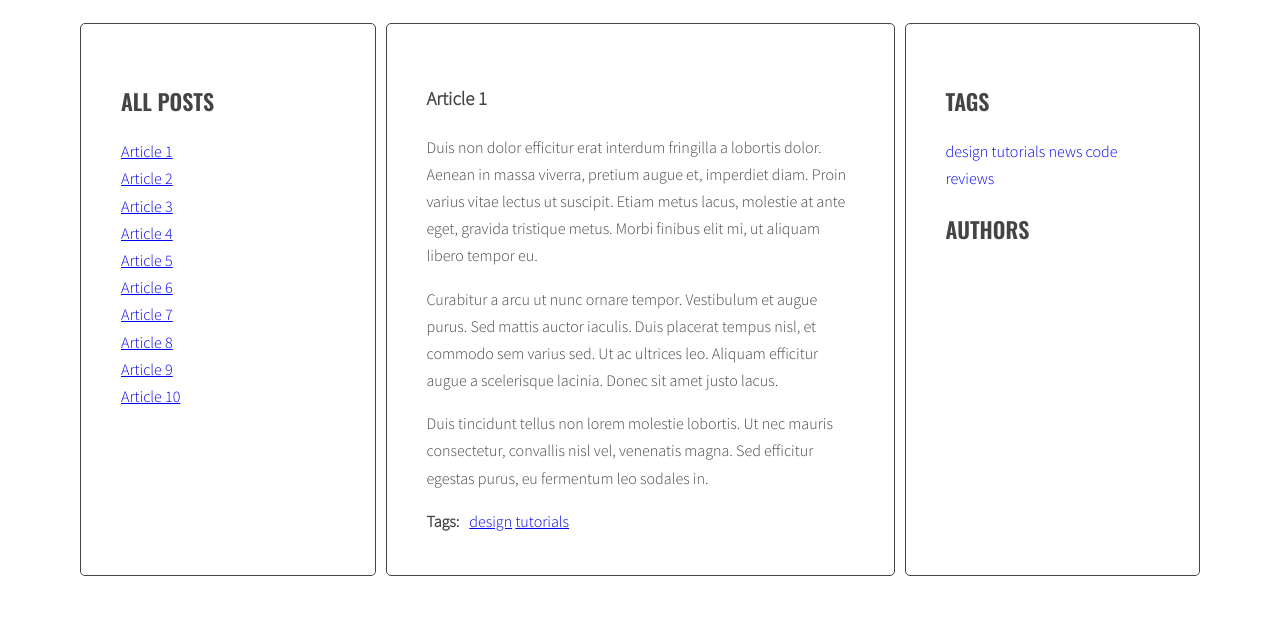
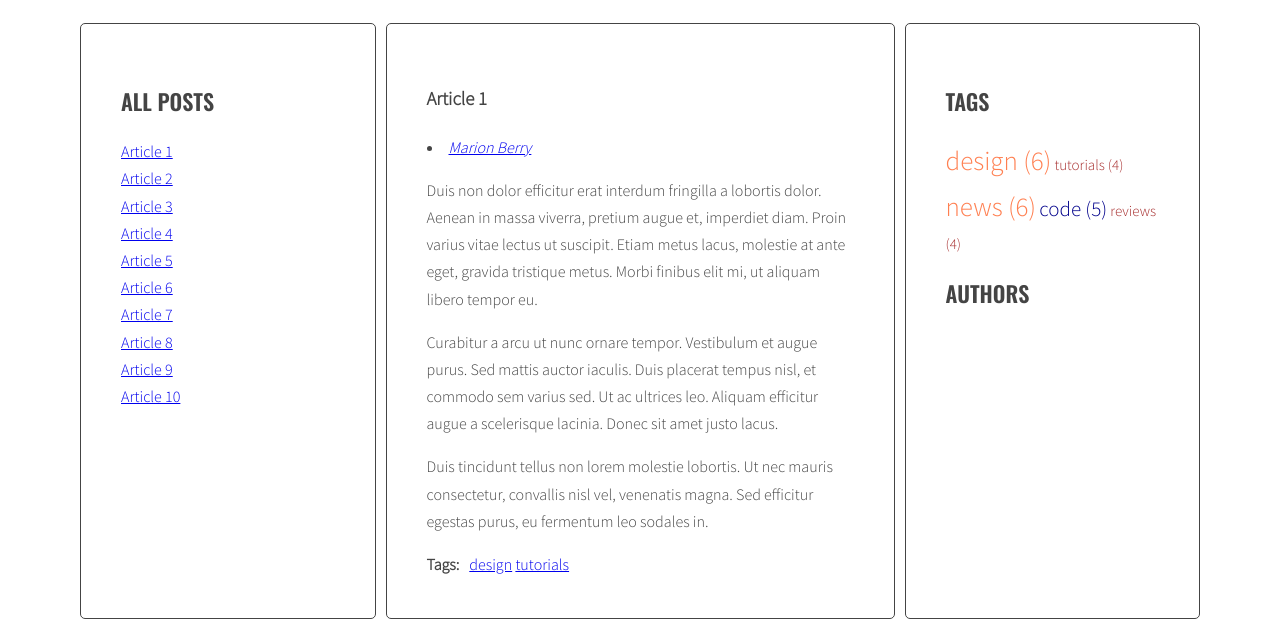
Before and after one commit to dmgorecka/javascript-blog, a website: page index.html in a window 1280 px wide. Shown: the part 220-847 px from the top of the page. Before the commit the page ends 804 px from the top, so only its background shows below. Drawn offline with nearby package versions, Linux system fonts and the light colour scheme.

Commit message:
Change js

```diff
--- a/index.html
+++ b/index.html
@@ -190,7 +190,7 @@
         </div>
         <script id="template-tag-cloud-link" type="text/x-handlebars-template">
             {{#each tags}}
-            <li><a href="#tag-{{ tag }}"><span>{{ tag }}</span></a></li>
+            <li><a href="#tag-{{ tag }}" class = "{{className}}"><span>{{ tag }} ({{count}})</span></a></li>
             {{/each}}
         </script>
         <script id="template-article-author-link" type="text/x-handlebars-template">
--- a/js/script.js
+++ b/js/script.js
@@ -216,7 +216,7 @@ function generateTags(){
     // console.log('taglinkHTML:', tagLinkHTML);
 
     const tagLinkHTML = '<li><a href="#tag-' + tag + '" class="' + calculateTagClass(allTags[tag], tagsParams) + '">' + tag + '  ' + ' </a></li>';
-    console.log('tagLinkHTML:', tagLinkHTML);
+    //console.log('tagLinkHTML:', tagLinkHTML);
     allTagsData.tags.push({
       tag: tag,
       count: allTags[tag],
@@ -329,7 +329,7 @@ function calculateAuthorsParams(authors){
       params.min = authors[author];
     }
   }
-  console.log(authors);
+  console.log(params);
   return params;
 }
 
@@ -343,7 +343,7 @@ function calculateAuthorClass(count, params){
 
 function generateAuthors(){
   /* [NEW] create a new variable allAuthors with an empty object */
-  let allAuthors = {};
+  let allAuthorsData = {authors:[]};
   /* find all articles */
   const articles = document.querySelectorAll(optArticleSelector);
   console.log(articles);
@@ -351,20 +351,19 @@ function generateAuthors(){
   for(let article of articles) {
     /* find authors wrapper */
     const wrapperAuthors = article.querySelector(optArticleAuthorSelector);
-    console.log({wrapperAuthors});
+    console.log(wrapperAuthors);
     /* make html variable with empty string */
     let html = '';
     /* get authors from post-author attribute */
-    const articleAuthors = article.getAttribute('post-author');
-    console.log(articleAuthors);
+    const author = article.getAttribute('post-author');
     /* insert HTML of all the links into the tags wrapper */
     const linkHTMLData = {id: author};
     const linkHTML = templates.articleAuthorLink(linkHTMLData);
 
-    if(!allAuthors.hasOwnProperty(author)){
-      allAuthors[author] = 1;
+    if(!allAuthorsData.hasOwnProperty(author)){
+      allAuthorsData[author] = 1;
     } else {
-      allAuthor[author]++;
+      allAuthorsData[author]++;
     }
 
     html = html + linkHTML;
@@ -376,11 +375,19 @@ function generateAuthors(){
   /* END LOOP: for every article: */
   /* [NEW] find list of authors in right column */
   const authorList = document.querySelector('.authors');
+  const authorsParams = calculateAuthorsParams(allAuthorsData);
+  console.log(authorsParams);
 
   /* [NEW] add html from allAuthors to authorList */
   let allAuthorsHTML = '';
-  for(let author in allAuthors){
-    allAuthorsHTML += '<li><a href="#author-' + author + '">' + author + ' (' + allAuthors[author] + ')</a></li>';
+  for(let author in allAuthorsData){
+    //allAuthorsHTML += '<li><a href="#author-' + author + '">' + author + ' (' + allAuthors[author] + ')</a></li>';
+    allAuthorsData.authors.push({
+      author: author,
+      count: allAuthorData[author],
+      className: calculateAuthorClass(allAuthorsData[author], authorsParams)
+
+    });
   }
   authorList.innerHTML = allAuthorsHTML;
 }
--- a/package.json
+++ b/package.json
@@ -26,7 +26,6 @@
   "dependencies": {},
   "devDependencies": {
     "autoprefixer": "^10.2.4",
-    "babel-eslint": "^10.1.0",
     "browser-sync": "^2.26.3",
     "eslint": "^7.30.0",
     "html-validate": "^2.8.0",
--- a/sass/style.scss
+++ b/sass/style.scss
@@ -100,15 +100,6 @@ body {
   }
 }
 
-.author-size-1 {
-	font-size: 15px;
-  color: darkred;
-}
-.author-size-5 {
-	font-size: 18px;
-  color: forestgreen;
-}
-
 /* Post */
 
 .post {
```
Also changed, not shown: css/style.css, 1 other file.
